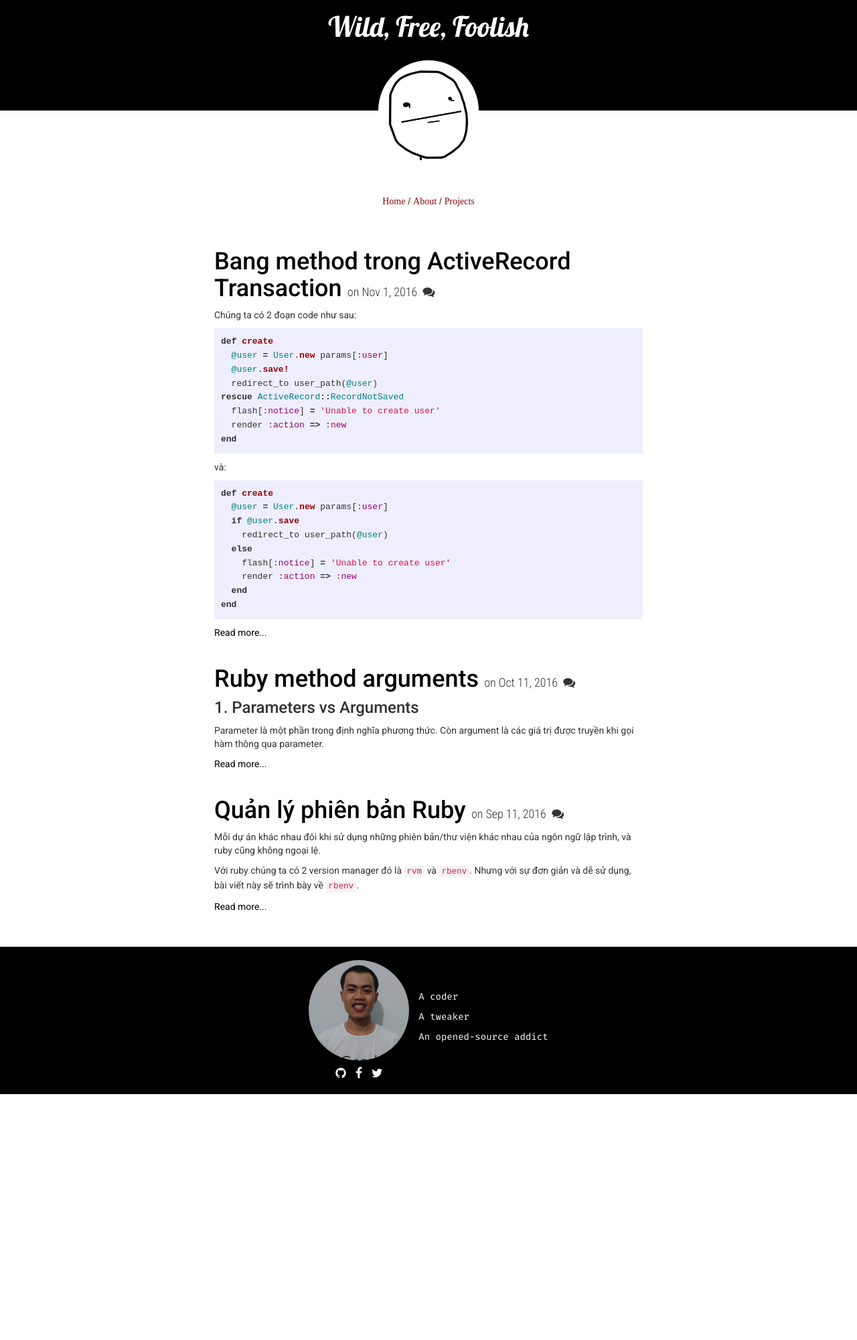
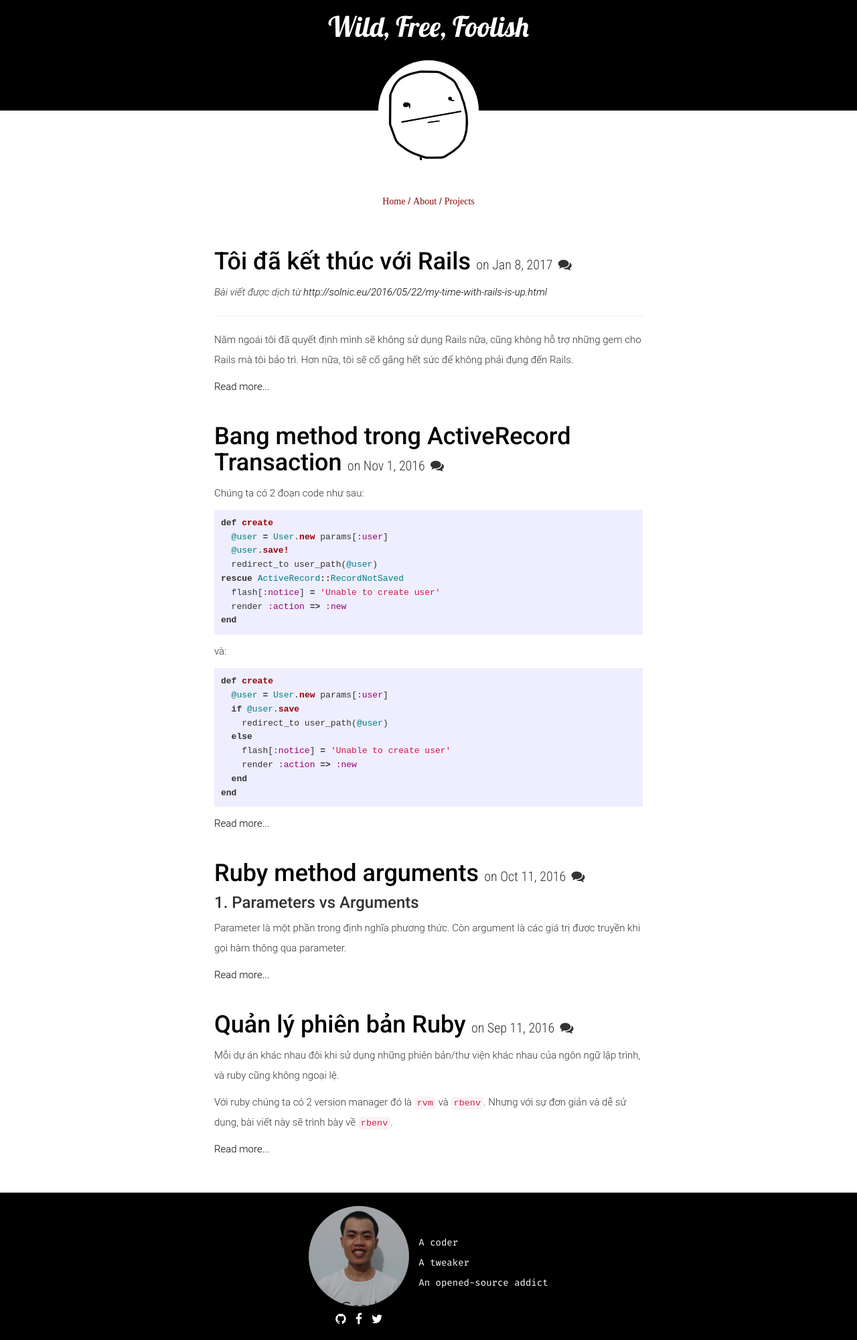
Before and after one commit to mozartilize/mozartilize.github.io, a Jekyll site: the page built from index.html, in a window 1280 px wide. Shown: the whole page at 67% size. Built offline with Jekyll 4.4.1, drawn with Linux system fonts in a browser that asks for light colours; nearby versions of some CDN libraries; some web fonts are replaced; Markdown is read by kramdown in place of the engine named in the settings; the list of posts is cut into pages by our own code; comment, search, counter and statistics services are not loaded; before the commit the page ends 1633 px from its top, so only the background shows below that; part of the change alters nothing that is shown.

Commit message:
my time with rails is up

````diff
--- /dev/null
+++ b/_posts/2017-01-08-my-time-with-rails-is-up.md
@@ -0,0 +1,146 @@
+---
+layout: post
+title:  "Tôi đã kết thúc với Rails"
+---
+*Bài viết được dịch từ [http://solnic.eu/2016/05/22/my-time-with-rails-is-up.html](http://solnic.eu/2016/05/22/my-time-with-rails-is-up.html)*
+
+---
+
+Năm ngoái tôi đã quyết định mình sẽ không sử dụng Rails nữa, cũng không hỗ trợ những gem cho Rails mà tôi bảo trì. Hơn nữa, tôi sẽ cố gắng hết sức để không phải đụng đến Rails.
+
+<!-- more -->
+
+Từ khi tham gia vào các dự án Ruby, mọi người rất hay hỏi tôi vì sao không thích Rails, những vấn đề tôi hay gặp phải với Rails là gì, vân vân. Vì vậy tôi quyết định viết bài này để giải đáp những câu hỏi đó.
+
+Bài viết này có cả phần kỹ thuật, phần cá nhân, và cũng có phần cường điệu. Tôi không viết nó để gây sự chú ý, tăng lượt truy cập hay gì cả, mà là vì tôi muốn chấm dứt những tranh cãi của tôi về Rails cũng như có lời đáp nếu ai đó tiếp tục hỏi.
+
+Tôi cũng muốn đề cập một vài câu chuyện mà những lập trình viên còn mới với Rails có thể chưa hề biết và làm nổi bật một vài vấn đề đủ quan trọng để suy nghĩ đến.
+
+### Những cái tốt
+
+Tôi sẽ không giả vờ rằng mọi thứ trong Rails đều tệ, sai lầm hay xấu. Như vậy thì không công bằng và thật ngu ngốc. Có nhiều cái tốt khi nói về Rails và tôi sẽ đề cập dưới đây.
+
+Rails làm cho Ruby phổ biến, thật vậy. Trở thành một lập trình viên Ruby và điều đó đã thay đổi sự nghiệp của tôi, và mang đến cho tôi rất nhiều những cơ hội tuyệt vời. Cảm ơn Rails. Nhiều lập trình viên Ruby (Rubyist) ngày nay đã trải qua còn đường đó. Chúng tôi ở đây để cảm ơn Rails. Một số trường hợp Rails còn ảnh hưởng lớn đến cuộc sống của nhiều người, làm chúng tốt đẹp hơn. Mọi người có công việc tốt hơn, những cơ hội rộng mở hơn, kiếm được nhiều tiền hơn. Nó là chìa khóa vàng với đa số trong chúng ta.
+
+Trong nhiều năm, Rails và DHH truyền cảm hứng cho nhiều người, ngay cả những người ở các cộng đồng khác, khiến họ suy nghĩ lại về những điều đang làm. Ví dụ như Rails đã góp phần cải thiện cộng đồng PHP (Symfony framework lấy rất nhiều cảm hứng từ Rails). Tương tự với Java (tất nhiên rồi), Play framework là một ví dụ.
+
+Nếu để những vấn đề về thiết kế kiến trúc sang một bên, việc đó cũng tốt. Việc truyền cảm hứng để nghĩ xa hơn và làm gì đó mới mẻ và có giá trị. Rails đã góp công rất lớn vào quá trình đó.
+
+Còn vài khía cạnh khác mà Rails rất tuyệt vời. Vì Rails luôn tập trung vào tính dễ sử dụng và khả năng xây dựng một ứng dụng web nhanh chóng. Rails Girls thành công là điều có thể đoán trước được. Rails chứng minh cho mọi người thấy rằng ai cũng có thể có khả năng tự tạo ra thứ gì đó mà không cần đến khả năng lập trình, trong khoảng thời gian ngắn. Điều đó thật đáng kinh ngạc, vì nó là cánh cổng đưa mọi người đến thế giới của lập trình dễ dàng mà không phải băn khoăn phải trở thành một lập trình viên.
+
+### Chuyến phiêu lưu của tôi
+
+Trước tiên, hãy để tôi giới thiệu về bản thân mình một chút.
+
+Tôi bắt đầu làm việc với Ruby vào cuối năm 2006, vì luận án cử nhân của tôi là về Rails. Tôi đã học Ruby khi viết luận án. Nó rất vui và hào hứng và có gì đó mới mẻ đối với tôi. Trước đó, công việc của tôi là một lập trình viên PHP. Là một lập trình viên PHP điển hình vào những năm 2005~2006, tôi làm những việc rất cơ bản, viết truy vấn SQL thuần trên view template, sau khi chết trong các thủ tục của PHP, tôi tự viết framework cho mình cũng như ORM (Object-relational mapping), rồi cảm thấy thất vọng và ngao ngán. Mặc dù tôi biết về C, C++, Java và Python nhưng tôi vẫn quyết định chọn Ruby, bởi vì Rails. Tôi đã chọn nó cho đề tài luận án và vô tình thấy thông tin tuyển dụng của một cửa hàng sử dụng Rails. Tôi nộp đơn và họ đã thuê tôi. Đó là vào tháng ba năm 2007.
+
+Kể từ đó, tôi bắt đầu làm việc thực sự với Ruby và từ năm 2009, tôi tham gia vào các dự án mã nguồn mở Ruby (OSS Ruby projects). Tôi đã làm việc liên tục trong 3.5 năm, chủ yếu là các dự án lớn và phức tạp. Rồi tôi trở thành freelancer trong vài năm, làm việc với nhiều loại khách hàng, mở công ty riêng, làm việc full-time, rồi làm freelancer và bây giờ tôi tiếp tục là nhân viên toàn thời gian. Tôi xây dựng các ứng dụng rails độc lập (greenfield) và hỗ trợ các ứng dụng rails từ trung bình đến rất lớn khác.
+
+Để tôi kể với các bạn điều gì có thể xảy ra trong một ứng dụng Rails phức tạp. Hồi đó tôi tham gia vào một dự án đang triển khai. Đó là một ứng dụng mua bán trực tuyến vô cùng lớn. Các sản phẩm, chương trình quản cáo, quy trình sản xuất, người dùng, tin nhắn... Nó có hết. Tôi tham gia vào giúp đỡ viết vài chức năng mới. Một trong số nhiệm vụ của tôi là thêm đường link vào một trang. Tôi mất phải vài ngày mới thêm được đường link ngu ngốc đó. Tại sao ư? Vì ứng dụng là một quả cầu lớn đầy những logic nghiệp vụ rải rác trong các view template. Đến việc tìm đúng template để thêm cái link kia còn phức tạp. Vì tôi cần thêm dữ liệu để tạo đường link đó, tôi không biết phải nên làm thế nào. Đó là do các thiếu sót trong API của ActiveRecord khiến nó trở nên cực kì khó khăn. Tôi không nói đùa đâu.
+
+Nỗi sợ của tôi với Rails bắt đầu. Tôi cảm thấy không hài lòng với ActiveRecord sau khoảng 6 tháng dùng nó. Tôi không hề thích cách Rails xử lý Javascript và AJAX. Nếu bạn không nhớ, hoặc không biết thì trước khi Rails sử dụng UJS (một chủ đề nổi trội vào 2007~2008 với những bài viết, hội thảo... về nó), inline Javascript đã được sử tạo ra bằng hàng tá helper vớ vẩn. Mọi thứ với Rails, lúc đầu sẽ là tuyệt vời và dễ dàng nhưng sau đó sẽ thành một đống khó kiểm soát. Cuối cùng Rails sử dụng UJS từ phiên bản 3.0 và mọi người đồng tình rằng cách này tốt hơn. Đó cũng là thời điểm là Merb được (bị giết) đưa vào Rails. Bạn không biết đến Merb? Được rồi, hãy nói về nó.
+
+### Tại sao tôi lại hào hứng với Merb & DataMapper
+
+Merb là dự án được tạo bởi Ezra Zygmuntowicz. Nó là một kiểu hack giúp upload file nhanh hơn và thread-safe. Nó đã đi từ kiểu hack đó sang một framework full-stack, module hóa, thread-safe và nhanh nhạy. Tôi còn nhớ mọi người còn bàn tán nhiều về nó vào năm 2008 và cảm giác đó thật tuyệt khi có gì đó mới mẻ đang diễn ra.
+
+Bạn hẳn hào hứng khi Rails có "chế độ API" đúng không? Merb có hẳn 3 chế độ: full-stack, API và micro được chia nhỏ ra và tôi vẫn nhớ nó là thứ nhanh nhất từng xảy ra trong thế giới Ruby. Đã 7 năm rồi. Hãy suy nghĩ thử.
+
+Cùng thời điểm đó, một dự án mới nữa là DataMapper. Nó trở thành một phần của The Merb Stack và là ORM của nó. Tôi thực sự hào hứng, vì nó giải quyết những vấn đề mà ActiveRecord mắc phải. DataMapper vào năm 2009 đã có attribute definition trong model, các kiểu dữ liệu tùy chọn và lazy query, truy vấn DSL mạnh mẽ hơn...
+
+Tôi đã rất hứng khởi vì Merb và DataMapper mang lại hi vọng về những điều tốt đẹp, tạo ra sự cạnh tranh lành mạnh với Rails. Tôi đã rất hứng khởi vì cả 2 dự án đều theo kiểu module hóa, thread-safe, các tiêu chuẩn code tốt hơn.
+
+Nhưng rồi cả hai dự án đều bị chôn vùi bởi Rails khi Merb được merge vào Rails, nên Rails 3.0 cải tiến lại rất nhiều. DataMapper mất đi sự chú ý của cộng đồng và không có sự hỗ trợ nào, nó sẽ không lụi tàn nếu Merb không bị đưa vào Rails.
+
+Với quyết định đó, hệ sinh thái Ruby đã mất đi nhiều dự án quan trọng và chỉ có Rails là được hưởng lợi từ điều đó. Việc Merb biến mất là tốt hay xấu tùy vào suy nghĩ của mỗi người, chúng ta đều có thể dự đoán những gì có thể xảy ra nếu không có quyết định đó. Có sự cạnh tranh thì mới lành mạnh. Cạnh tranh giúp đẩy nhanh tiến độ và xuất hiện nhiều phát kiến, tạo ra một hệ sinh thái lành mạnh hơn. Nó cho phép mọi người hợp tác với nhau, chia sẻ những điểm tương đồng, xây dựng nền tảng tốt hơn. Nhưng điều đó lại không xảy đến với cộng đồng Ruby.
+
+Sau khi Merb và DataMapper biến mất, xây dựng thứ gì đó với Ruby trở nên cực kì khó khăn. Vì mọi người tập trung vào Rails, phần lớn dự án bị ảnh hưởng bởi Rails. Những ý tưởng mới đi vào ngõ cụt vì ai cũng muốn thứ bạn tạo ta phải giống Rails và làm việc tốt với Rails. Để thứ đó làm việc được với Rails không hề đơn giản, nhưng tôi sẽ đề cập sau.
+
+Sau chừng ấy năm, toàn bộ một hệ sinh thái chỉ xoay quanh một framework, hàng ngàn nhà phát triển bị ảnh hưởng và tạo ra những tiêu chuẩn với nhiều nghi ngại. Chúng ta mất đi một hệ sinh thái đang bắt đầu phát triển vào năm 2008 và Rails đã cướp mất nó.
+
+Những điều tôi nói ở trên chỉ là sự thật và cũng có phần cá nhân trong đó. Tôi bắt đầu tham gia hỗ trợ DataMapper vào cuối năm 2009 và nhìn nó bị hủy hoại thật sự rất buồn.
+
+### Sự phức tạp
+
+Sự phức tạp là kẻ thù lớn đối với chúng ta. Mọi người mất dần sự hào hứng với Rails, vì nó nhanh chóng trở nên phức tạp và để lại những câu hỏi không có lời giải. Những gì DHH và cộng sự mang lại chưa đủ để giải quyết những vấn đề mà các lập trình viên đương đầu trong năm 2007~2008. Với Merb và DataMapper, mọi người hi vọng sẽ có những cải tiến nhưng với những gì đã xảy ra, chúng ta quay lại sử dụng Rails vào năm 2010, khi phiên bản 3.0 được phát hành.
+
+Vài ngày trước có người đăng trên [/r/ruby](https://www.reddit.com/r/ruby/comments/4ip6dj/organize_your_app_with_service_objects/) đường dẫn đến một bài viết về sử dụng Service Object trong Rails. Có nhiều bài viết như vậy. Nếu bạn nghĩ đó là xu hướng mới thì hãy đọc bài của James Golick vào **tháng 3 năm 2010** - [Crazy, Heretical, and Awesome: The Way I Write Rails Apps](http://jamesgolick.com/2010/3/14/crazy-heretical-and-awesome-the-way-i-write-rails-apps.html).
+
+Chúng ta bàn đến việc cải tiến cấu trúc của Rails trong vòng 6 năm. Tôi cũng bàn luận nhiều về nó trong các bài viết, hội thảo cũng như các dự án mã nguồn mở nhằm giải quyết các vấn đề khó như vậy.
+
+Nhưng những ý tưởng và cuộc tranh luận của mọi người đều bị đội ngũ phát triển Rails đem ra làm trò cười, đặc biệt là DHH. Điều đó làm tôi mất đi động lực hỗ trợ Rails. Tôi chắc chắn rằng những đề xuất của tôi sẽ bị downvote một cách kịch liệt. Monkey-patch? Nào, chúng tôi thích kiểu `10.years.ago` của mình. Lớp trừu tượng mới? Ai cần chứ, Rails đơn giản mà. TDD? [Nó chết rồi](http://david.heinemeierhansson.com/2014/tdd-is-dead-long-live-testing.html), quên chuyện đó đi. ActiveRecord quá cồng kềnh. Sao chứ? Nó rất tiện lợi, hãy [thêm vài chức năng](https://github.com/rails/rails/pull/18910) nữa đi!
+
+Hệ sinh thái Rails, đặc biệt là đội ngũ phát triển, không hề gây ấn tượng tốt với tôi. Và tôi cũng thừa nhận mình cũng ngại đưa ra những đề xuất để thay đổi. Nếu có thì có lẽ tôi nên yêu cầu "Làm ơn hãy xóa ActiveSupport đi" (haha, hãy tưởng tượng mà xem).
+
+Được rồi, hãy đi sâu vào kĩ thuật chút nữa.
+
+### Thiết kế theo hướng thuận tiện của Rails
+
+Như tôi đã nói, Rails xây dựng dựa trên tính dễ sử dụng. Đừng nhầm lẫn nó với sự đơn giản.
+
+![tweat](https://pbs.twimg.com/media/CizxHyHUUAAZkIL.jpg:medium)
+
+Đó là cách Rails hoạt động, một ví dụ đơn giản:
+
+```ruby
+User.create(params[:user])
+```
+
+Bạn thấy một dòng code đơn giản và bạn có thể nói ngay nó làm gì. Vấn đề ở đây là mọi người nhầm tưởng giữa đơn giản và thuận tiện. Nó thuận tiện khi viết trên controller và thế là xong, đúng không?
+
+Nhưng dòng code đó không hề đơn giản, nó dễ viết nhưng rất phức tạp ở bên trong vì:
+
+- param phải chuyển đổi kiểu dữ liệu phù hợp với db
+- param phải được kiểm tra tính hợp lệ
+- param có thể thay đổi qua callback, hệ thống bên ngoài cũng gây ra hiệu ứng phụ
+- dữ liệu không đúng sẽ có thông báo lỗi, và nó phụ thuộc vào hệ thống bên ngoài (như là i18n)
+- param hợp lệ sẽ được đặt cho trạng thái của đối tượng, cũng có thể cho các đối tượng có mối quan hệ tới nó nữa
+- một đối tượng đơn lẻ hay toàn bộ tập hợp đối tượng quan hệ với nó phải được lưu trong database
+
+Nếu không phân chia những thứ quan trọng ra sẽ dễ dẫn đến sự phức tạp với mọi dự án. Nó gia tăng mối liên kết và gây trở ngại khi thay đổi cũng như mở rộng.
+
+Nhưng với Rails, đó không phải vấn đề. Với nó, nhưng quy tắc thiết kế căn bản như SRP (và SOLID nói chung) bị chế nhạo và được xem là cồng kềnh, không cần thiết vì có thể gây ra sự phức tạp. Nếu bạn muốn định nghĩa thêm đối tượng để chia nhỏ phần phức tạp, Rails leader sẽ nói bạn YAGNI (you aren't gonna need it). Nếu bạn muốn sử dụng [composition](https://en.wikipedia.org/wiki/Object_composition) để code minh bạch hơn, Rails leader (trừ [tenderlove](https://twitter.com/tenderlove/status/734437704893505536)) sẽ bảo bạn dùng `ActiveSupport::Concerns`
+
+Với đội ngũ phát triển Rails, chẳng có vấn đề gì khi dữ liệu được chuyển thẳng từ web form sâu xuống ActiveRecord, nơi mà có trời mới biết điều gì sẽ diễn ra.
+
+Phần thử thách thực sự trong cuộc thảo luận này có thể sẽ giải thích nó là vấn đề hàng đầu. Mọi người bị lôi cuốn bởi Rails vì nó khiến bạn nghĩ sai về sự đơn giản, trong khi những gì diễn ra là sự phức tạp được che đậy dưới bề mặt thuận tiện. Bề mặt đó dựa trên nhiều sự lầm tưởng rằng bạn sẽ xây dựng và thiết kế ứng dụng của mình. ActiveRecord chỉ là một ví dụ tiêu biểu, nhưng Rails được xây dựng dựa trên nguyên lý đó rồi, từng phần của Rails đều hoạt động như vậy.
+
+Tôi cũng muốn nói là có nhiều nỗ lực giúp ActiveRecord trở nên tốt hơn, như là Attributes API. Nhưng không may, miễn là nó còn có hơn 200 phương thức public, và khuyến khích sử dụng callback cũng như concern thì nó sẽ luôn là một ORM không thể giải quyết được sự phức tạp có thể gia tăng, nó chỉ có thể làm nó phức tạp hơn và mọi chuyện tệ hơn.
+
+Điều đó sẽ thay đổi trong Rails không? Tôi nghĩ là không. Tôi không có bằng chứng nào cho thấy sự cải tiến từ đội ngũ phát triển. Một minh chứng đơn giản là một tính năng gây tranh cãi gần đây, `ActiveRecord.suppress` được [DHH đề xuất](https://github.com/rails/rails/issues/18847). Anh ta một lần nữa lấy standalone Ruby class ra làm trò hề khi nói "Đúng, bạn có thể làm tương tự bằng cách tạo một factory CreateCommentWithNotificationsFactory". Ôi trời.
+
+### ActiveCoupling
+
+Rails có nên là ứng dụng của bạn không? Nhiều người sẽ tự thắc mắc sau khi xem [bài phát biểu của Uncle Bob](https://www.youtube.com/watch?v=WpkDN78P884), ông đã đề xuất một sự phân tách rõ ràng giữa phần web và phần ứng dụng. Tạm thời bỏ qua khía cạnh kĩ thuật, đó là lời khuyên tốt, nhưng Rails không được thiết kế như vậy. Nếu bạn làm vậy, bạn sẽ bỏ lỡ toàn bộ quan điểm của framework này.
+
+Rails là ứng dụng của bạn, luôn luôn là vậy, trừ khi bạn không nỗ lực sử dụng nó theo cách không phải của nó.
+
+Hãy xem qua những điều sau:
+
+- **ActiveRecord là trung tâm của xử lý toàn bộ logic.** Đó là lý do vì sao có có hàng tá các giao diện và chức năng. Bạn chỉ chia nhỏ mọi thứ và tách phần logic sang các thành phần riêng lẽ khi nó có nghĩa, nhưng nguyên lý của Rails là đưa mọi thứ vào ActiveRecord, không quan tâm đến SRP, đến LoD, đến mối liên kết chặc chẽ giữa logic và thời gian tồn tại của đối tượng... Đó là cách bạn sử dụng Rails hiệu quả.
+- Toàn bộ lớp view trong Rails liên kết với ActiveRecord, do đó nó liên kết với ActiceRecord ORM.
+- Controller, hay là web API endpoint, phần quan trọng của Rails, cũng có một liên kết chặc chẽ ở đây.
+- Helper, giúp bạn xử lý những template phức tạp trong Rails,
+- Mọi thứ trong Rails, và trong phần lớn các gem được viết cho Rails, là thông qua kế thừa (cả mixin hay class). Rails và gem của nó không cung cấp đối tượng riêng lẽ, tái sử dụng được, mà cung cấp các lớp trừu tượng để đối tượng của bạn kế thừa, đó lại là một dạng liên kết chặc chẽ nữa.
+
+Nếu hiểu như vậy thì thật điên rồ mà nói Rails không phải là ứng dụng của bạn. Nếu bạn cố tránh những liên kết kia, bạn có thể tưởng tượng ra rằng bạn sẽ bỏ lỡ bao nhiêu nỗ lực cũng như các tính năng xây dựng sẵn - và đó chính xác là lý do những phương pháp thay thế khác trong Rails tạo ra những mớ hỗn độn, không cần thiết làm mọi người nghĩ đến kỉ nguyên đáng sợ của Java. Rails không được xây dựng trên liên kết lỏng cũng như hướng thành phần từ đầu.
+
+Đừng kháng cự. Hãy chấp nhận nó.
+
+### Không phải là công dân tốt
+
+Phải nói là cái gai trong mắt tôi là ActiveSupport, vì tôi đã [nói về nó](http://solnic.eu/2015/06/06/cutting-corners-or-why-rails-may-kill-ruby.html) nên không cần phải nhắc lại nữa. Tôi cũng khuyên nên đọc phần bình luận của bài viết.
+
+Vì ActiceSupport, tôi cho rằng Rails không phải là một công dân tốt trong hệ sinh thái Ruby. Thư viện này là tất cả những gì sai trái của Rails đối với tôi. Không có giải pháp cụ thể, không có lớp trừu tượng tường minh, chỉ là những cách tạm bợ để giải quyết nhanh chóng vấn đề, những cách tạm bợ trở thành API chính thức và kết quả sẽ là mớ tạp nham. Kinh khủng.
+
+Rails là một hệ sinh thái đóng và nó bắt những dự án khác đi theo con đường sai trái của nó. Nếu bạn muốn tạo ra thứ gì đó làm việc được với Rails, bạn phải quan tâm đến việc nó hoạt động được với ActiveSupport hay nó có thể hoạt động với việc tự động tải lại code ở chế độ development hay đối tượng được cung cấp toàn cục vì bạn biết đấy, trong Rails, mọi thứ phải tồn tại, cho thuận tiện.
+
+Cách Rails hoạt động đòi hỏi nhiều nỗ lực từ developer để xây dựng gem của mình. Trước tiên gem của bạn phải hoạt động với Rails (vì rõ ràng ai rồi cũng sẽ dùng nó với Rails) và điều đó gây ra khó khăn. Bạn có một thư viện làm việc với cơ sở dữ liệu và muốn nó làm việc với Rails? Vậy thì bạn phải làm nó giống như ActiveRecord, vì giao diện tương tác là ActiveModel, căn bản dựa trên ActiveRecord từ trước phiên bản 3.0
+
+Có nhiều thứ ràng buộc khiến mọi việc khó khăn khi cung cấp khả năng tương tác với Rails.
+
+Bạn không biết rằng có nhiều vấn đề phải đối mặt khi code tự động tải lại ở chế độ development. Rails muốn một môi trường hoạt động toàn cục, có thể thay đổi. Để tăng độ khó, họ còn giới thiệu thêm Spring. Gem này gây ra những lỗi không ngờ tới với gem của bạn. Tôi đã kết thúc với nó. Không chỉ việc tải lại code không đáng tin cậy mà nó còn tạo ra sự phức tạp không đáng có cho gem và ứng dụng của chúng ta. Không ai trong đội ngũ của Rails suy nghĩ đến giải pháp tốt hơn. Nếu ai đó muốn code tải nhanh hơn, chúng ta có thể dựa vào việc khởi động lại tiến trình. Bên cạnh đó bạn nên dùng test tự động để xem những thay đổi có thực sự hoạt động không, thay vì nhấn F5.
+
+Tôi biết nó nghe có vẻ như mình đang phàn nàn, mà đúng là vậy. Tôi đã cố hỗ trợ Rails và nó đã làm tôi thấy khó chịu. Tôi đã từ bỏ, tôi không muốn làm nữa.
+
+Vì giải pháp của tôi là không dùng ActiveSupport, gỡ bỏ ActiveRecord và thêm một lớp view thực sự mà không liên kết với bất kì ORM nào, tôi nhận ra điều đó là không thể xảy ra với Rails.
--- a/css/main.scss
+++ b/css/main.scss
@@ -5,10 +5,10 @@
 
 // Our variables
 $base-font-family: "Roboto", Helvetica, Arial, sans-serif;
-$base-font-size:   16px;
+$base-font-size:   18px;
 $base-font-weight: 400;
 $small-font-size:  $base-font-size * 0.875;
-$base-line-height: 1.5;
+$base-line-height: 2;
 
 $spacing-unit:     30px;
 
@@ -44,6 +44,8 @@ h1, h2, h3, h4, h5, h6, a, li {
   margin-top: 0;
   font-family: $base-font-family;
 }
+
+.post-content
 
 tt, code, kbd, samp, pre {
   font-family: 'Fira Code Retina', monospace;
@@ -120,14 +122,16 @@ nav {
   font-family: 'Roboto Condensed', sans-serif;
   .post-meta, .post-meta *:not(i) {
     font-family: inherit;
-    font-size: 18px;
+    font-size: 20px;
     font-weight: lighter;
   }
 }
 
 .post-preview, .post-content {
-  p, a {
-    font-family: 'Roboto', sans-serif;
+  p, a, li, q {
+    font-family: 'Roboto Light', sans-serif;
+    line-height: 2;
+    font-size: 15px;
   }
   img {
     max-width: 100%;
````
